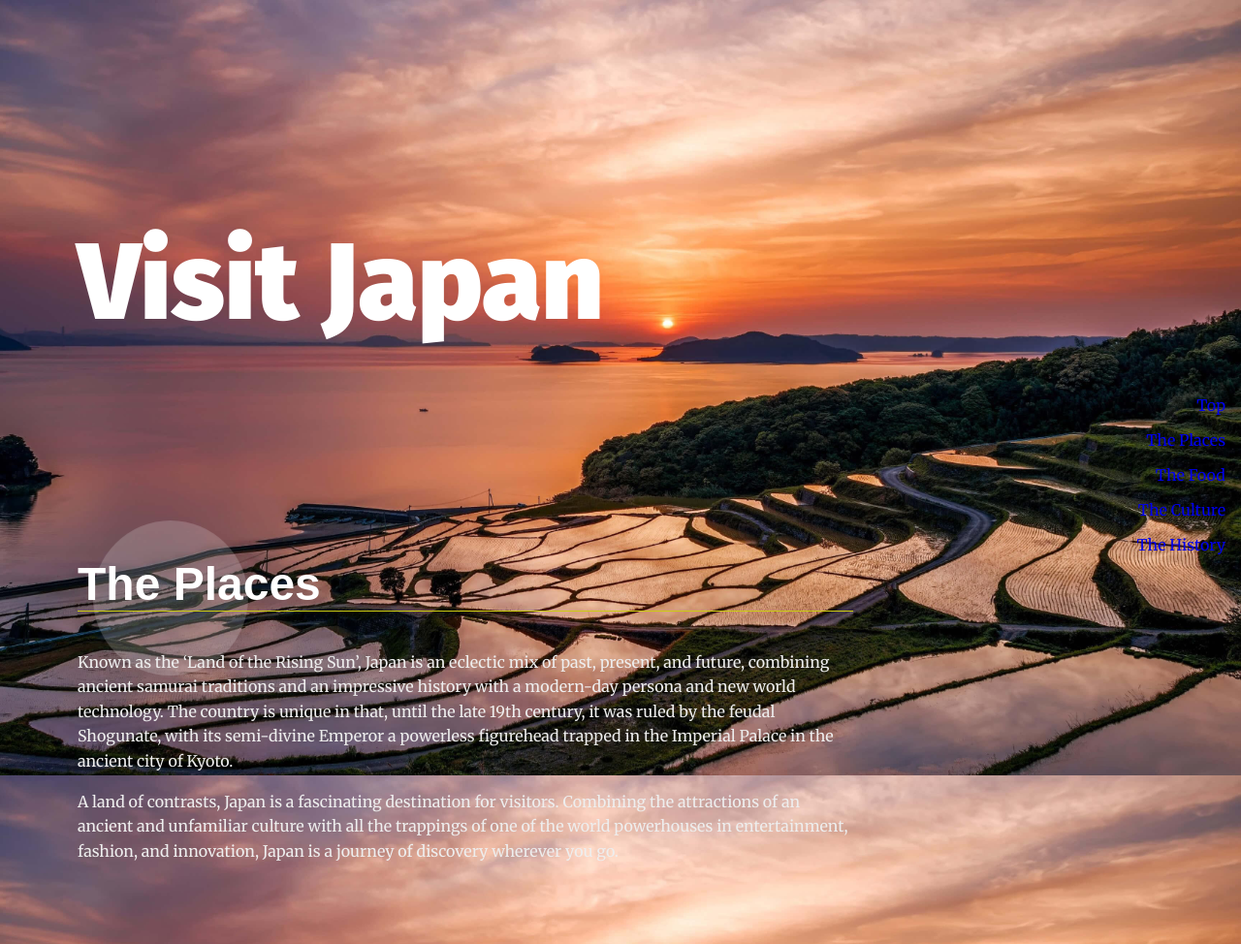
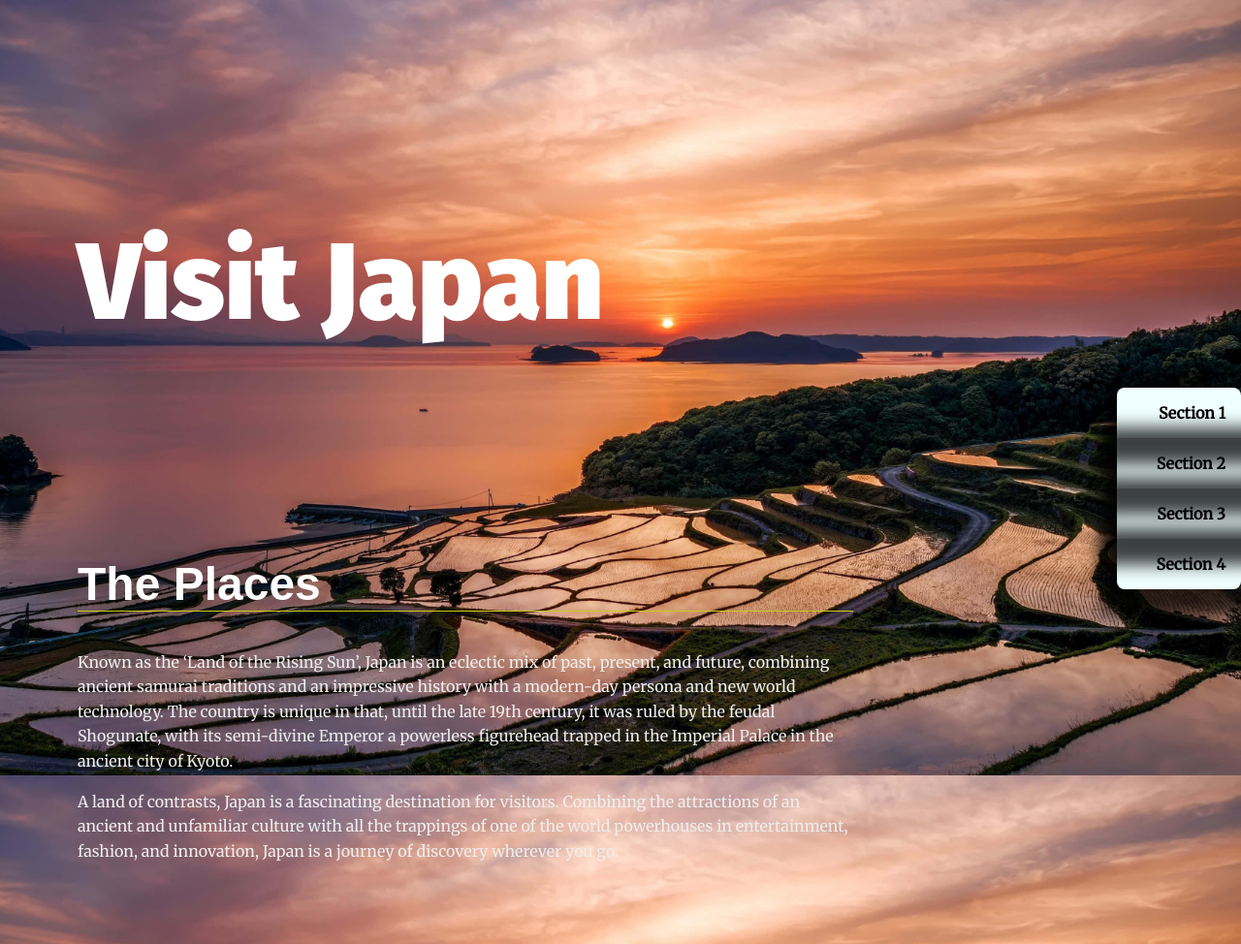
Before and after one commit to oslewis/fend_landing_page, a plain HTML site: page index.html in a window 1280 px wide. Shown: the top 974 px of the page at 97% size. Drawn offline with Linux system fonts and the light colour scheme.

Commit message:
modified JS for project specifications

```diff
--- a/css/scrolling-nav.css
+++ b/css/scrolling-nav.css
@@ -36,5 +36,4 @@ nav ul li a {
 
 a:active {
     color: white;
-
 	}
--- a/css/styles.css
+++ b/css/styles.css
@@ -74,12 +74,14 @@ section {
     margin: 0;
     text-align: right;
     border-radius: 8px;
+    background-color: azure;
 
 
 }
 
 .navbar__menu li {
     display: block;
+
 }
 
 .navbar__menu .menu__link {
@@ -97,6 +99,11 @@ section {
     background: #333;
     color: #fff;
     transition: ease 0.3s all;
+}
+
+.active-link {
+    background-color: orangered;
+    color: #fff;
 }
 
 /* Header Styles */
--- a/index.html
+++ b/index.html
@@ -16,11 +16,7 @@
     <nav class="navbar__menu">
       <!-- Navigation starts as empty UL that will be populated with JS -->
       <ul id="navbar__list">
-        <li><a href="#section0">Top</a></li>
-        <li><a href="#section1">The Places</a></li>
-        <li><a href="#section2">The Food</a></li>
-        <li><a href="#section3">The Culture</a></li>
-        <li><a href="#section4">The History</a></li>
+
       </ul>
     </nav>
   </header>
@@ -70,6 +66,7 @@
   </footer>
 
   <script src="js/scrolling-nav.js"></script>
+  <script src="js/app.js"></script>
 
 </body>
 </html>
--- a/js/app.js
+++ b/js/app.js
@@ -34,7 +34,26 @@
 */
 
 // build the nav
+const navList = document.querySelector('#navbar__list');
+const section = document.querySelectorAll('[data-nav]');
+let generateLink;
 
+function navBar() {
+    for (let i = 0; i < section.length; i++) {
+        let navItem = document.createElement('LI');
+        navList.append(navItem);
+        generateLink = document.createElement('A')
+        navItem.append(generateLink);
+        generateLink.innerHTML = section[i].getAttribute('data-nav');
+        generateLink.classList.add('menu__link');
+        generateLink.style.cursor = 'pointer';
+        generateLink.setAttribute('href', '#section' + (i+1));
+        generateLink.setAttribute('data-link', section[i].getAttribute('data-nav'));
+
+    }
+}
+
+navBar();
 
 // Add class 'active' to section when near top of viewport
 
@@ -53,3 +72,34 @@
 // Scroll to section on link click
 
 // Set sections as active
+document.addEventListener('scroll', function sectionInViewPort() {
+    section.forEach( (sect) => {
+        if(window.scrollY >= sect.offsetHeight) {
+            sect.classList.add("your-active-class");
+
+        } else {
+            sect.classList.remove("your-active-class");
+        }
+    });
+});
+
+
+const listLinks = document.querySelectorAll("a[href^='#section']");
+
+listLinks.forEach(function(link) {
+    link.addEventListener('click', () => {
+        listLinks.forEach( (link) => {
+            if (link.classList.contains('active-link')) {
+                link.classList.remove('active-link');
+            }
+        });
+        link.classList.add('active-link');
+        let linkSect = link.href.split('#section');
+        linkSect = '#section' + linkSect[1];
+        window.scroll({
+            behavior: 'smooth',
+            left:0,
+            top: document.querySelector(linkSect).offsetTop
+        });
+    });
+});
--- a/js/scrolling-nav.js
+++ b/js/scrolling-nav.js
@@ -1,3 +1,8 @@
+
+
+
+// Alternative for Nav design
+
 let mainNavLinks = document.querySelectorAll("nav ul li a");
 let mainSections = document.querySelectorAll("main section");
 
```
